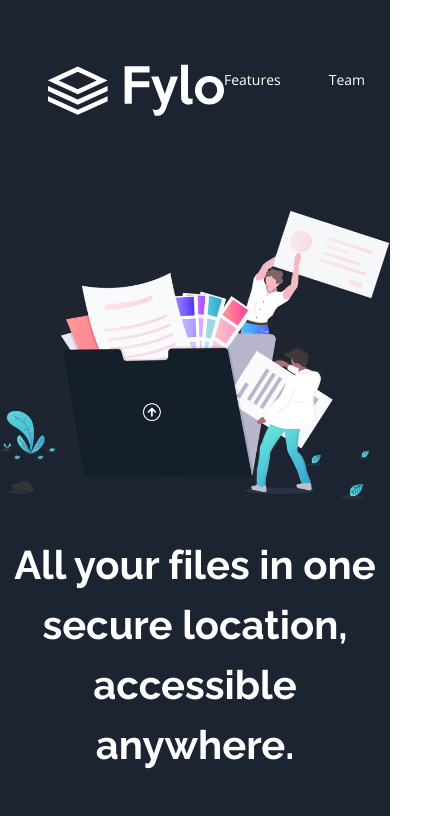
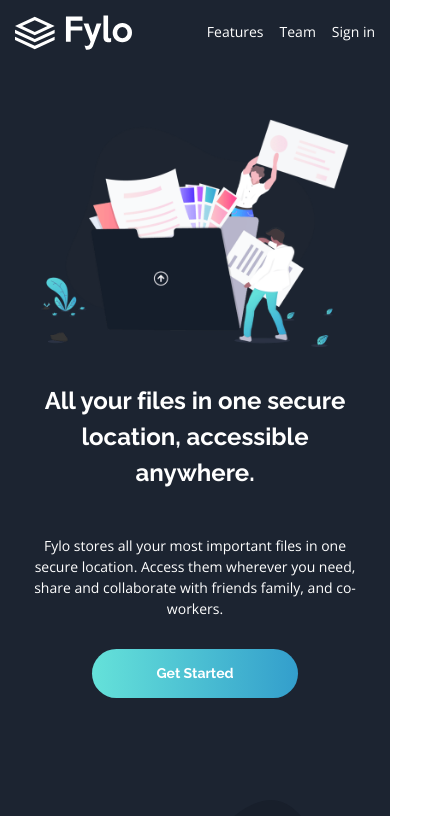
Before and after one commit to Kamil-Mroz/fem-fylo-dark-theme-landing-page-master, a website built with Vite: page index.html in a window 390 px wide. Shown: the top 816 px of the page, 440 px wide, since content can reach past the window. Built offline with nearby package versions, Linux system fonts and the light colour scheme.

Commit message:
added responsiveness

```diff
--- a/style.css
+++ b/style.css
@@ -200,11 +200,44 @@
   align-items: center;
 }
 
+@media (max-width: 85em) {
+  .header {
+    padding: 4.8rem;
+    justify-content: space-between;
+  }
+  .hero__img {
+    width: 80%;
+  }
+}
+@media (max-width: 56.25em) {
+  .header {
+    padding: 3rem;
+    justify-content: space-between;
+  }
+}
+
 .nav__list {
   list-style: none;
   display: flex;
   gap: 4.8rem;
 }
+
+@media (max-width: 31.25em) {
+  .header {
+    padding: 1.5rem;
+    justify-content: space-between;
+  }
+
+  .nav__list {
+    list-style: none;
+    display: flex;
+    gap: 1.6rem;
+  }
+  .logo {
+    width: 11.7rem;
+  }
+}
+
 .nav__link:link,
 .nav__link:visited {
   color: var(--clr-primary-400);
@@ -237,6 +270,7 @@
   justify-content: center;
   align-items: center;
   text-align: center;
+  padding: 2.4rem;
 }
 .center > * {
   z-index: 200;
@@ -250,6 +284,25 @@
   margin-bottom: 3rem;
 }
 
+@media (max-width: 50em) {
+  .fs-900 {
+    font-size: var(--fs-800);
+  }
+  .hero__img {
+    width: 90%;
+  }
+}
+
+@media (max-width: 37.5em) {
+  .hero__text {
+    width: 100%;
+    margin-bottom: 3rem;
+  }
+
+  .fs-900 {
+    font-size: var(--fs-700);
+  }
+}
 .hero__bg--desktop {
   display: none;
 }
@@ -271,7 +324,7 @@
 
 .section-features {
   display: grid;
-  grid-template-columns: repeat(auto-fit, minmax(30rem, 40%));
+  grid-template-columns: repeat(auto-fit, minmax(30rem, 30%));
   /* on small screens */
   padding-inline: 2.4rem;
   padding-bottom: 12.8rem;
@@ -286,7 +339,6 @@
 
   align-items: center;
   text-align: center;
-  max-width: 35em;
 }
 
 .feature__icon {
@@ -296,6 +348,12 @@
 .feature__title {
   font-size: 1.8rem;
   margin-bottom: 1.2rem;
+}
+
+@media (max-width: 31.25em) {
+  .section-features {
+    gap: 15rem;
+  }
 }
 
 /*
```
